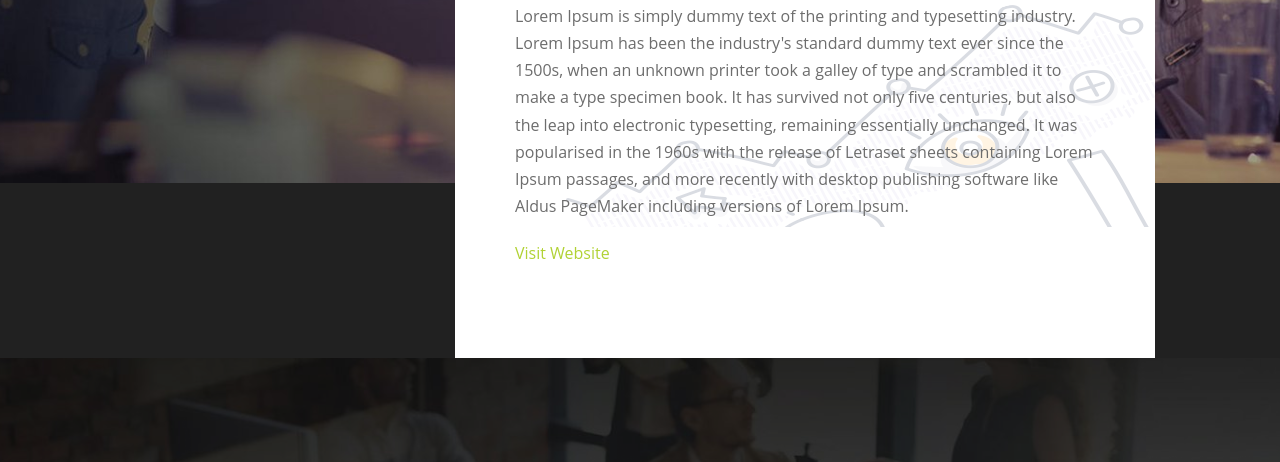
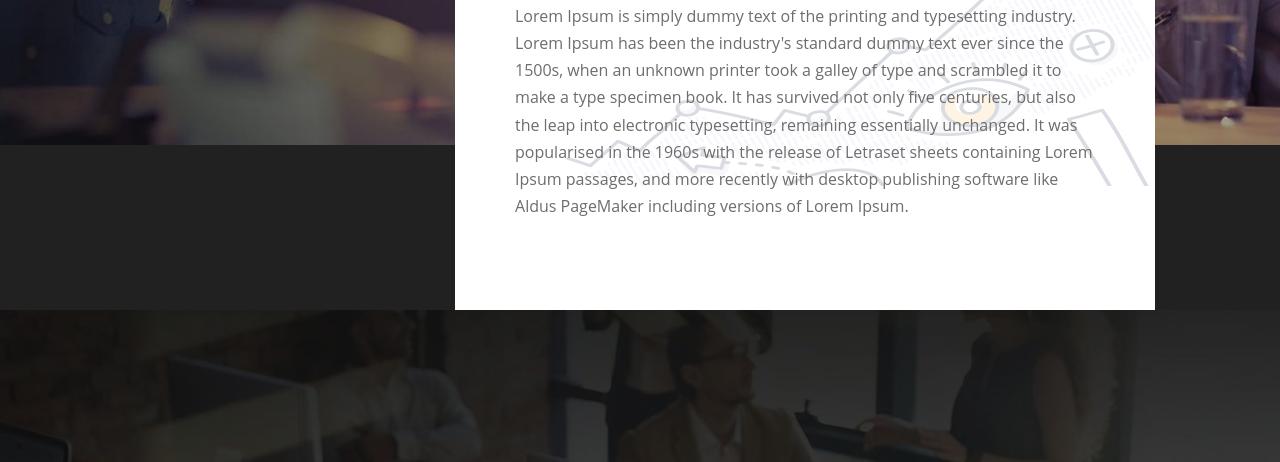
Before and after one commit to saportika4/CochinGoldCovering, a plain HTML site: page index.html in a window 1280 px wide. Shown: the part 1317-1779 px from the top of the page. Drawn offline with Linux system fonts and the light colour scheme; a web font is replaced by a local one.

Commit message:
4th commit

```diff
--- a/index.html
+++ b/index.html
@@ -382,7 +382,7 @@
                                                     <div class="gdlr-core-text-box-item gdlr-core-item-pdlr gdlr-core-item-pdb gdlr-core-left-align">
                                                         <div class="gdlr-core-text-box-item-content">
                                                             <p>Lorem Ipsum is simply dummy text of the printing and typesetting industry. Lorem Ipsum has been the industry's standard dummy text ever since the 1500s, when an unknown printer took a galley of type and scrambled it to make a type specimen book. It has survived not only five centuries, but also the leap into electronic typesetting, remaining essentially unchanged. It was popularised in the 1960s with the release of Letraset sheets containing Lorem Ipsum passages, and more recently with desktop publishing software like Aldus PageMaker including versions of Lorem Ipsum.</p>
-                                                            <p><a href="#">Visit Website</a></p>
+                                                            <!-- <p><a href="#">Visit Website</a></p>s -->
                                                         </div>
                                                     </div>
                                                 </div>
```
